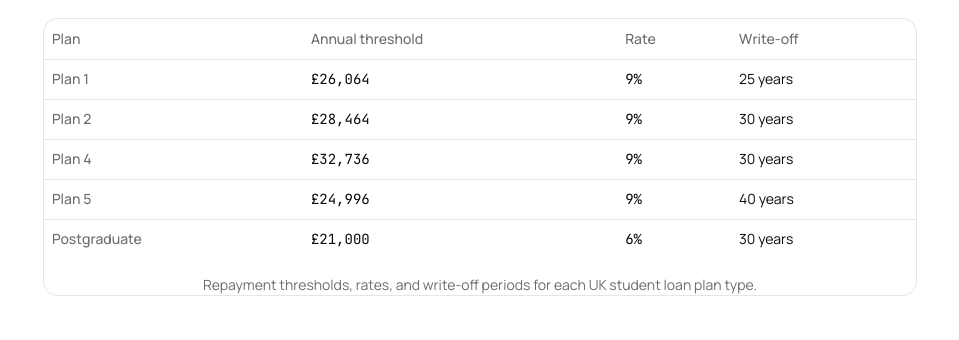
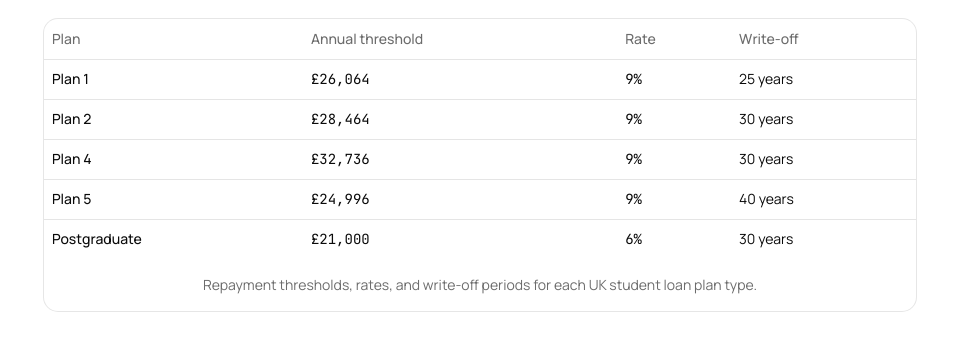
Before and after one commit to QingqiShi/uk-student-loan-study, a Next.js app: page /our-data in a window 1280 px wide. Shown: the part 569-909 px from the top of the page, without its empty margins (160-1119 px from the left). Built offline with nearby package versions, Linux system fonts and the light colour scheme.

Commit message:
fix: restore row header color and add caption bottom padding
Add text-foreground to row TableHead to prevent muted color regression,
and pb-4 to TableCaption for better spacing below the table.

```diff
--- a/src/components/our-data/OurDataPage.tsx
+++ b/src/components/our-data/OurDataPage.tsx
@@ -220,7 +220,7 @@ export function OurDataPage() {
           {/* Plan table */}
           <ScrollFadeWrapper className="rounded-xl ring-1 ring-foreground/10">
             <Table>
-              <TableCaption>
+              <TableCaption className="pb-4">
                 Repayment thresholds, rates, and write-off periods for each UK
                 student loan plan type.
               </TableCaption>
@@ -235,7 +235,9 @@ export function OurDataPage() {
               <TableBody>
                 {plans.map((p) => (
                   <TableRow key={p.label}>
-                    <TableHead scope="row">{p.label}</TableHead>
+                    <TableHead scope="row" className="text-foreground">
+                      {p.label}
+                    </TableHead>
                     <TableCell className="font-mono tabular-nums">
                       {formatGBP(p.threshold)}
                     </TableCell>
```
